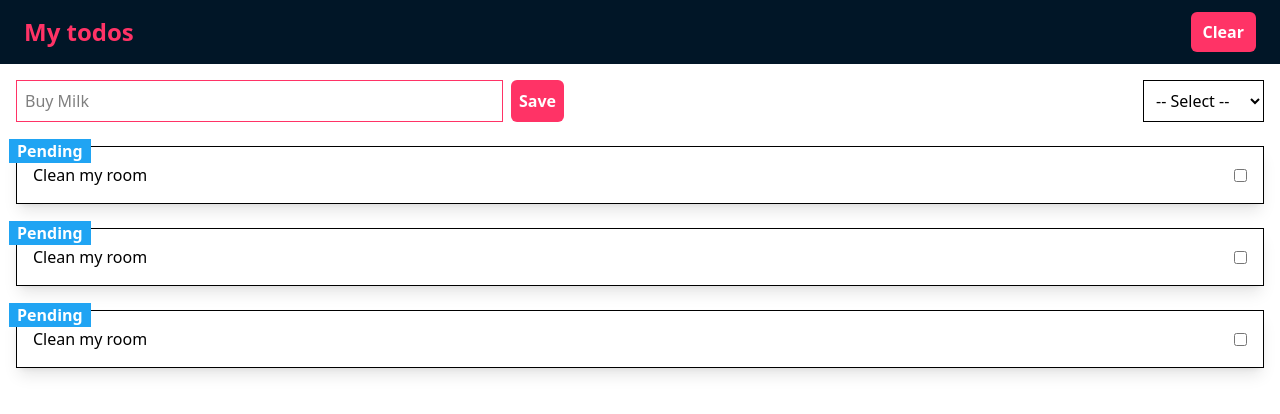
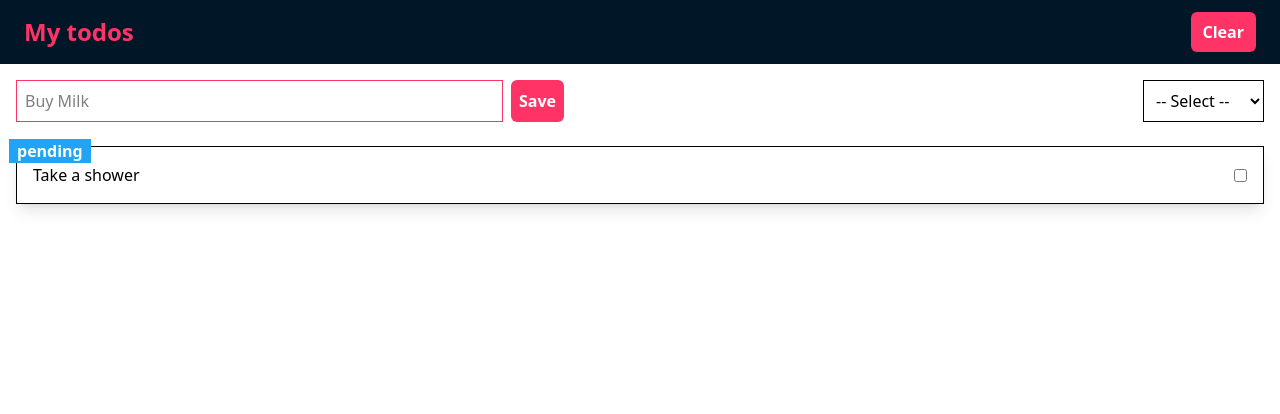
Before and after one commit to Alejandro1709/prueba-tecnica-1, a React (Vite) app: page / in a window 1280 px wide. Shown: the top 414 px of the page. Built offline with nearby package versions, Linux system fonts and the light colour scheme.

Commit message:
Add: dummy data and types

```diff
--- a/src/App.tsx
+++ b/src/App.tsx
@@ -1,8 +1,13 @@
+import { useState } from 'react'
 import Header from './components/Header'
 import InputActions from './components/InputActions'
 import TodosList from './components/TodosList'
+import { todos as initialTodos } from './data/todos'
+import type { Todo } from './types'
 
 function App() {
+  const [todos, setTodos] = useState<Todo[]>(initialTodos)
+
   return (
     <>
       <Header />
@@ -10,7 +15,7 @@ function App() {
       <main className="max-w-7xl space-y-6 mx-auto p-4">
         <InputActions />
 
-        <TodosList />
+        <TodosList todos={todos} />
       </main>
     </>
   )
--- a/src/components/TodoCard.tsx
+++ b/src/components/TodoCard.tsx
@@ -1,13 +1,19 @@
-export default function TodoCard() {
+import type { Todo } from '../types'
+
+type TodoCardProps = {
+  todo: Todo
+}
+
+export default function TodoCard({ todo }: TodoCardProps) {
   return (
     <div className="relative flex justify-between items-center bg-white shadow-lg border p-4">
       <div className="absolute -top-2 -left-2 text-white font-semibold px-2 bg-[#20A4F3]">
-        Pending
+        {todo.status}
       </div>
 
-      <h2>Clean my room</h2>
+      <h2>{todo.title}</h2>
 
-      <input type="checkbox" />
+      <input type="checkbox" checked={todo.completed} />
     </div>
   )
 }
--- a/src/components/TodosList.tsx
+++ b/src/components/TodosList.tsx
@@ -1,11 +1,16 @@
+import type { Todo } from '../types'
 import TodoCard from './TodoCard'
 
-export default function TodosList() {
+type TodosListProps = {
+  todos: Todo[]
+}
+
+export default function TodosList({ todos }: TodosListProps) {
   return (
     <div className="flex flex-col gap-6">
-      <TodoCard />
-      <TodoCard />
-      <TodoCard />
+      {todos.map((todo) => (
+        <TodoCard key={todo.id} todo={todo} />
+      ))}
     </div>
   )
 }
--- /dev/null
+++ b/src/data/todos.ts
@@ -0,0 +1,10 @@
+import type { Todo } from '../types'
+
+export const todos: Todo[] = [
+  {
+    id: '1',
+    title: 'Take a shower',
+    status: 'pending',
+    completed: false,
+  },
+]
--- /dev/null
+++ b/src/types/index.ts
@@ -0,0 +1,6 @@
+export type Todo = {
+  id: string
+  title: string
+  status: string
+  completed: boolean
+}
```
